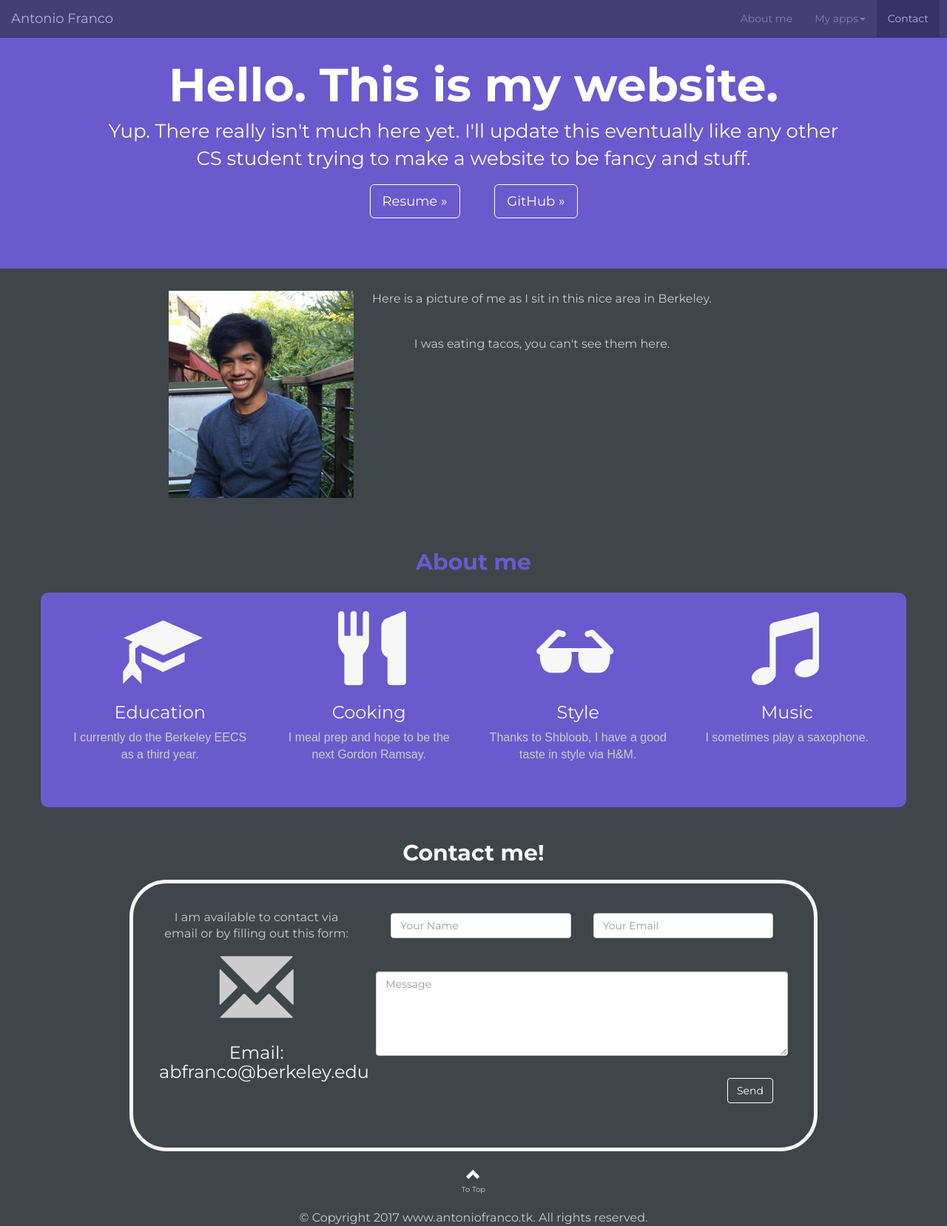
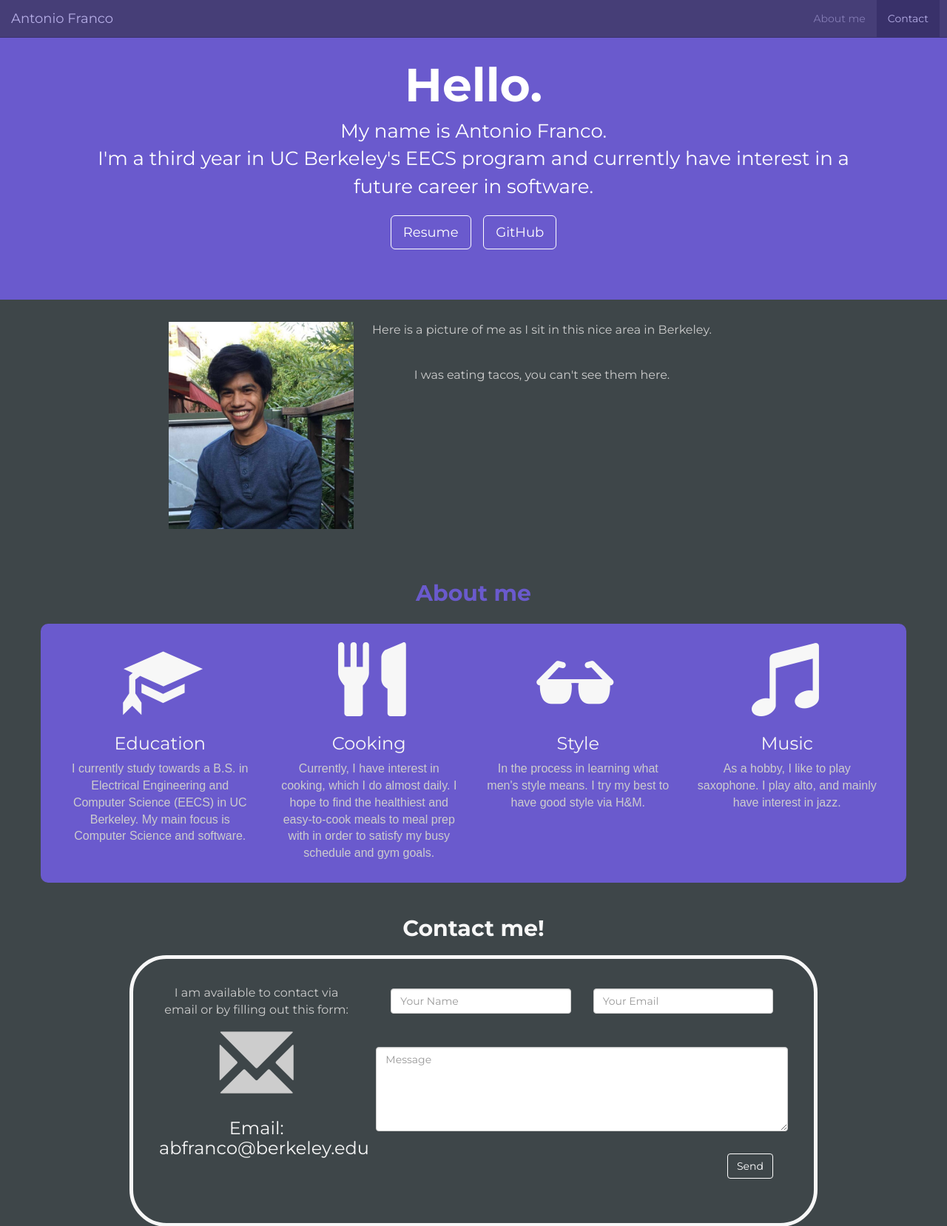
Before and after one commit to ABFranco/ABFranco.github.io, a PHP site: page / in a window 1280 px wide. Shown: the top 1657 px of the page at 74% size. Run offline with PHP 8.4, Linux system fonts and the light colour scheme; some libraries are stand-ins or nearby versions.

Commit message:
added some text and stuff

```diff
--- a/index.html
+++ b/index.html
@@ -35,6 +35,7 @@
 				<div class="collapse navbar-collapse" id="bs-example-navbar-collapse-1">
 					<ul class="nav navbar-nav navbar-right">
 						<li><a href="#about">About me</a></li>
+						<!--
 						<li class="dropdown">
 							<a href="#" class="dropdown-toggle" data-toggle="dropdown" role="button" aria-haspopup="true" aria-expanded="false">My apps<span class="caret"></span></a>
 							<ul class="dropdown-menu">
@@ -43,6 +44,7 @@
 								<li><a href="#"></a></li>
 							</ul>
 						</li>
+						-->
 						<li><a href="#contact">Contact</a></li>
 					</ul>
 				</div>
@@ -52,13 +54,13 @@
 
 	<div class="jumbotron" id="home">
 		<div>
-			<h1>Hello. This is my website.</h1>
+			<h1>Hello. </h1>
 
-			<p>Yup. There really isn't much here yet. I'll update this eventually like any other CS student trying to make a website to be fancy and stuff.</p>
+			<p>My name is Antonio Franco. <br> I'm a third year in UC Berkeley's EECS program and currently have interest in a future career in software. </p>
 
 			<p class="buttons">
-				<a class="btn btn-primary btn-lg" href="resume.pdf" role="button">Resume »</a>
-				<a class="btn btn-primary btn-lg" href="https://github.com/ABFranco" target="_blank" role="button">GitHub »</a>
+				<a class="btn btn-primary btn-lg" href="resume.pdf" target="_blank" role="button">Resume</a>
+				<a class="btn btn-primary btn-lg" href="https://github.com/ABFranco" target="_blank" role="button">GitHub</a>
 			</p>
 		</div>
 	</div>
@@ -89,28 +91,28 @@
 					<span class="glyphicon glyphicon-education glyphicon-large" aria-hidden="true"></span>
 					<div id="divhide" class="divhide hide">
 						<h3>Education</h3>
-						<p id="education">I currently do the Berkeley EECS as a third year.</p>
+						<p id="education">I currently study towards a B.S. in Electrical Engineering and Computer Science (EECS) in UC Berkeley. My main focus is Computer Science and software.</p>
 					</div>
 				</div>
 				<div class="col-md-3">
 					<span class="glyphicon glyphicon-cutlery glyphicon-large" aria-hidden="true"></span>
 					<div id="divhide" class="divhide hide">
 						<h3>Cooking</h3>
-						<p id="cooking">I meal prep and hope to be the next Gordon Ramsay.</p>
+						<p id="cooking">Currently, I have interest in cooking, which I do almost daily. I hope to find the healthiest and easy-to-cook meals to meal prep with in order to satisfy my busy schedule and gym goals.</p>
 					</div>
 				</div>
 				<div class="col-md-3">
 					<span class="glyphicon glyphicon-sunglasses glyphicon-large" aria-hidden="true"></span>
 					<div id="divhide" class="divhide hide">
 						<h3>Style</h3>
-						<p>Thanks to Shbloob, I have a good taste in style via H&amp;M.</p>
+						<p>In the process in learning what men's style means. I try my best to have good style via H&amp;M.</p>
 					</div>
 				</div>
 				<div class="col-md-3">
 					<span class="glyphicon glyphicon-music glyphicon-large" aria-hidden="true"></span>
 					<div id="divhide" class= "divhide hide">
 						<h3>Music</h3>
-						<p>I sometimes play a saxophone.</p>
+						<p>As a hobby, I like to play saxophone. I play alto, and mainly have interest in jazz. </p>
 					</div>
 				</div>
 			</div>
@@ -207,7 +209,7 @@
 				   var windowpos = $(window).scrollTop();
 				   //Now if you scroll more than 100 pixels vertically change the class to AfterScroll
 				   // I am taking 100px scroll, you can take whatever you need
-				   if (windowpos >= (pos.top - 25)) {
+				   if (windowpos >= (pos.top - 125)) {
 				     div.addClass("show");
 				   }
 				   //If scroll is less than 100px, remove the class AfterScroll so that your content will be hidden again
--- a/style.css
+++ b/style.css
@@ -63,11 +63,28 @@ p {
 	margin-bottom: 5px;
 	margin-right: 20px;
 	margin-left: 20px;
+	transition: all 0.5s;
+	cursor: pointer;
+	margin: 5px;
 }
+
 .btn-primary:hover {
 	color: SlateBlue;
 	background-color: white;
 	border-color: white;
+
+}
+
+
+
+
+.btn-primary span:after {
+  content: '\00bb';
+  position: absolute;
+  opacity: 0;
+  top: 0;
+  right: -20px;
+  transition: 0.5s;
 }
 
 /* -------picture section-------- */
@@ -120,7 +137,7 @@ p {
 }
 
 #about .row {
-	height: 290px;
+	height: 350px;
 }
 
 .glyphicon-large {
```
Also changed, not shown: 1 other file.
